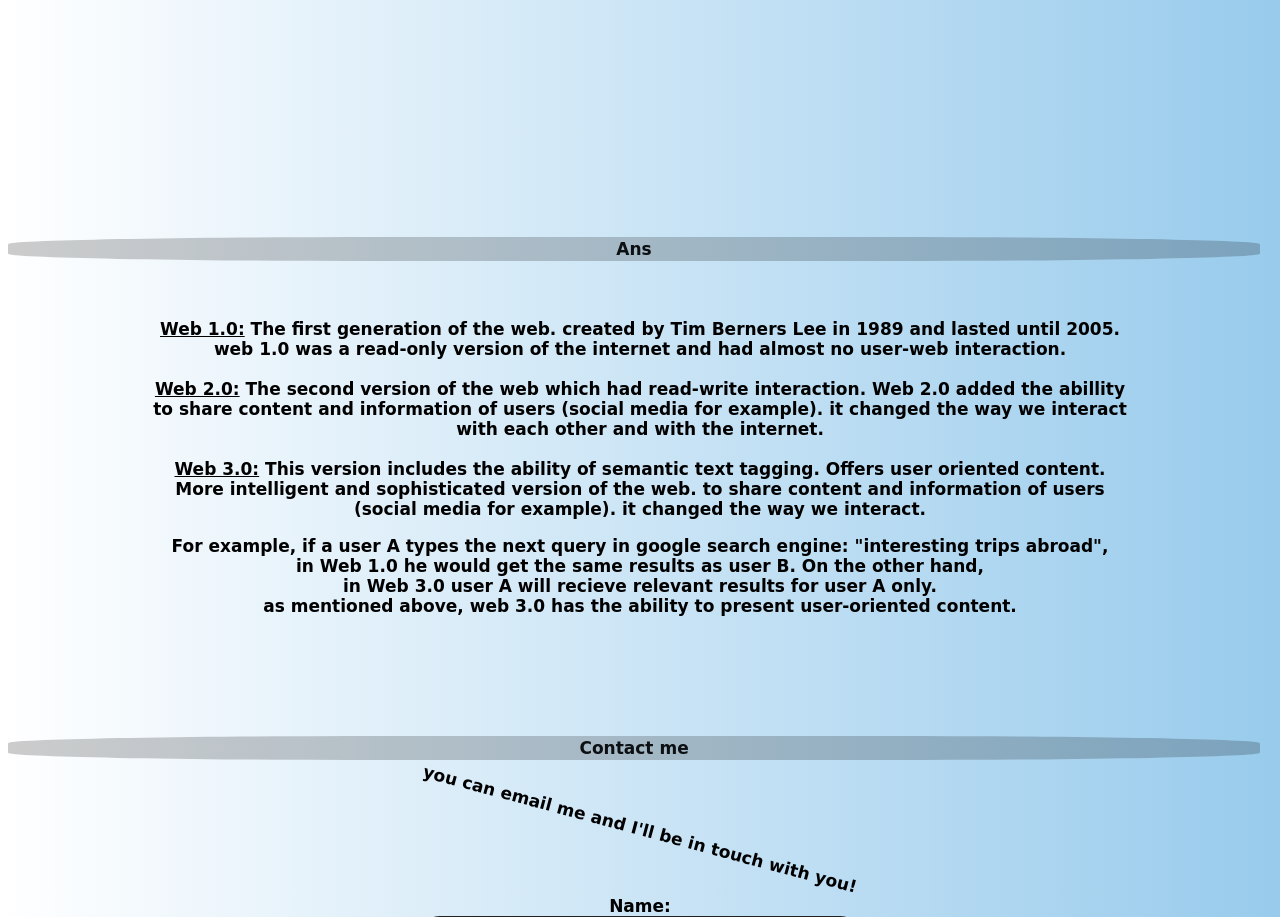
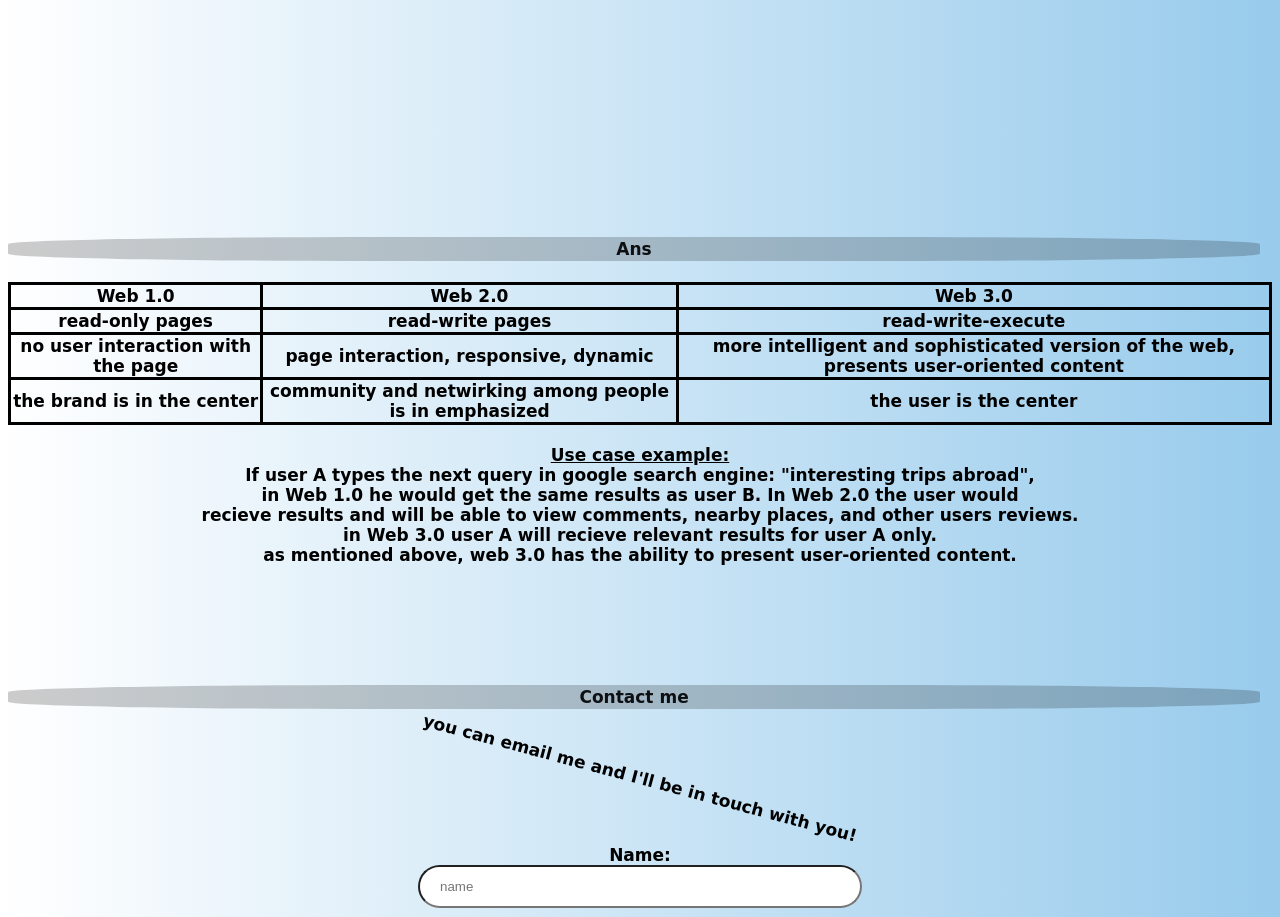
Before and after one commit to Web-Development-Environments-2021/205413149, a plain HTML site: page index.html in a window 1280 px wide. Shown: the part 3425-4342 px from the top of the page. Drawn offline with Linux system fonts and the light colour scheme.

Commit message:
updated Q&A part

```diff
--- a/index.html
+++ b/index.html
@@ -123,7 +123,7 @@
 <br/>
 <br/>
 <p class="scrolled">Ans</p>
-<br/>
+<!-- <br/>
 <br/>
 <p><u>Web 1.0:</u> The first generation of the web. created by Tim Berners Lee in 1989 and lasted until 2005.
 <br/> web 1.0 was a read-only version of the internet and had almost no user-web interaction.
@@ -137,9 +137,36 @@
 <u>Web 3.0:</u> This version includes the ability of semantic text tagging. Offers user oriented content.
 <br/>More intelligent and sophisticated version of the web.
 to share content and information of users <br/> (social media for example). it changed the way we interact.
-</p>
-For example, if a user A types the next query in google search engine:
-"interesting trips abroad", <br/> in Web 1.0 he would get the same results as user B. On the other hand,
+</p> -->
+<br/>
+<table>
+  <tr>
+    <th><b> Web 1.0 </b></th>
+    <th><b> Web 2.0 </b></th>
+    <th><b> Web 3.0 </b></th>
+  </tr>
+  <tr>
+    <td>read-only pages</td>
+    <td>read-write pages</td>
+    <td>read-write-execute</td>
+  </tr>
+  <tr>
+    <td>no user interaction with the page</td>
+    <td>page interaction, responsive, dynamic</td>
+    <td>more intelligent and sophisticated version of the web, presents user-oriented content</td>
+  <tr>
+    <td>the brand is in the center</td>
+    <td>community and netwirking among people is in emphasized</td>
+    <td>the user is the center</td>
+  </tr>
+</table>
+<br/>
+<u>Use case example:</u>
+<br/>
+If user A types the next query in google search engine:
+"interesting trips abroad", <br/> in Web 1.0 he would get the same results as user B. In Web 2.0 the user would
+<br/>
+recieve results and will be able to view comments, nearby places, and other users reviews.
 <br/>
 in Web 3.0 user A will recieve relevant results for user A only. <br/> as mentioned above, web 3.0  has the ability
 to present user-oriented content.
--- a/style.css
+++ b/style.css
@@ -251,3 +251,12 @@ section {
   transform: scale(1.25);
   /* border-radius: 50%; */
 }
+
+table,
+th,
+td {
+  align-items: center;
+  border: 3px solid black;
+  border-collapse: collapse;
+  vertical-align: middle;
+}
```
